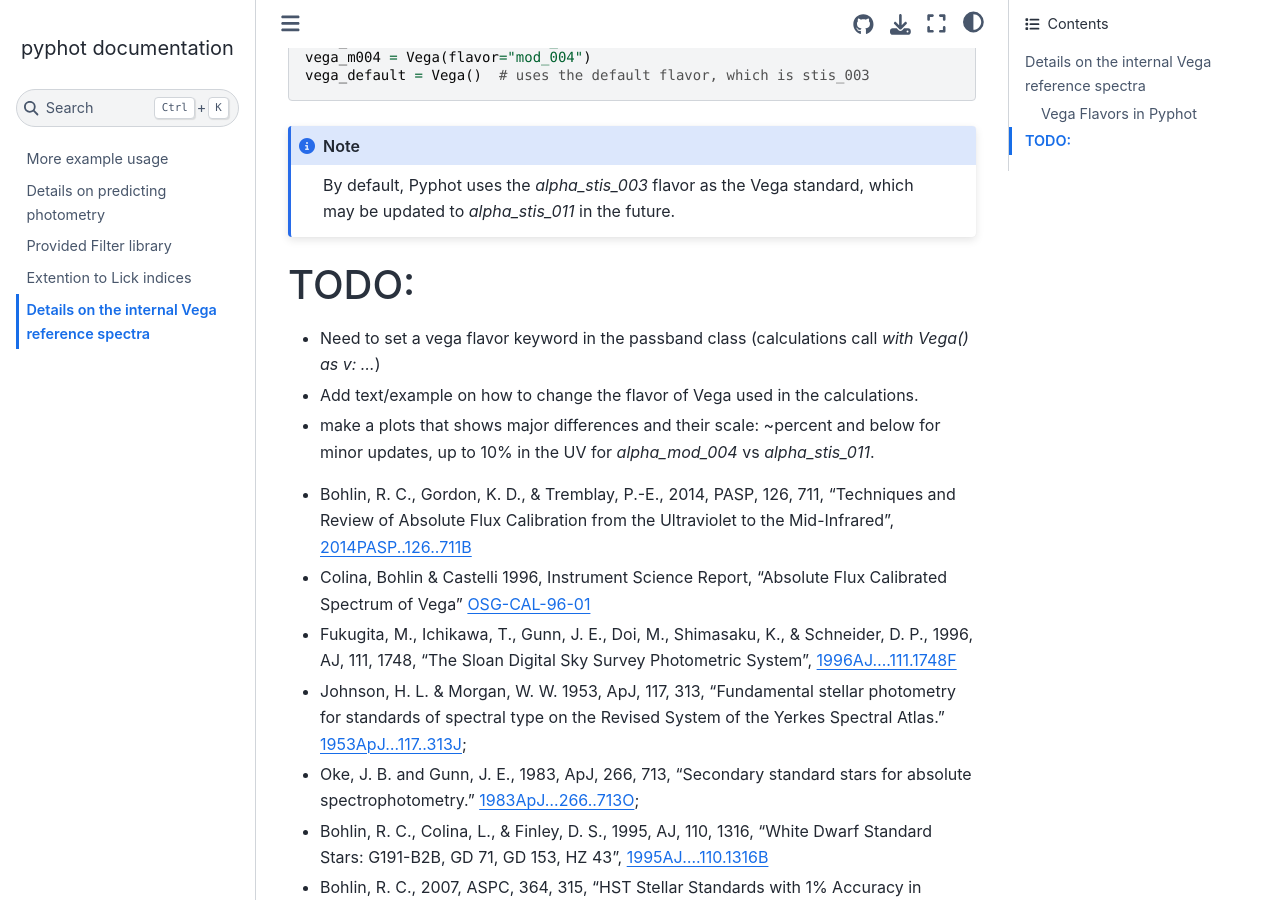
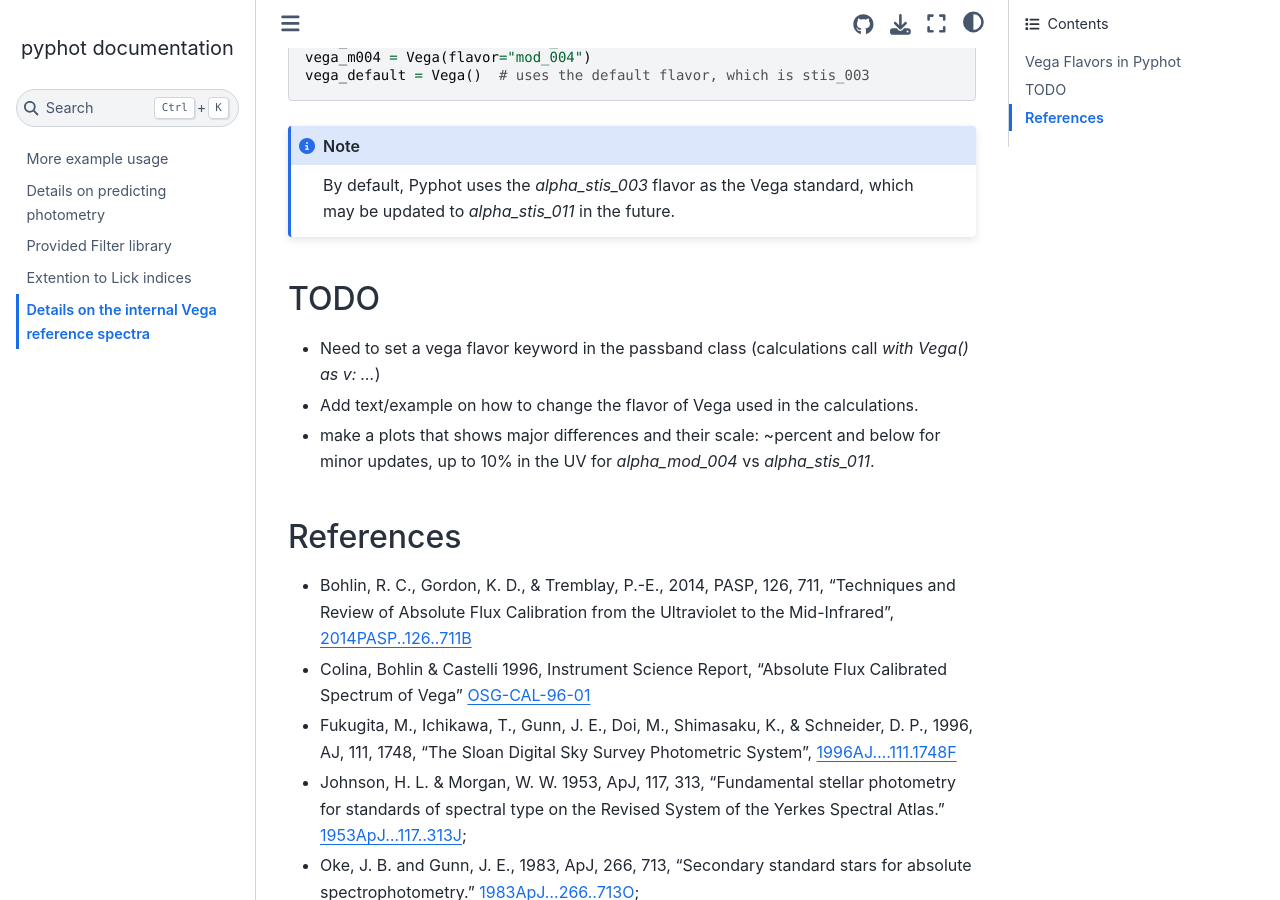
Before and after one commit to mfouesneau/pyphot, a Sphinx documentation site: the page built from doc/vega.rst, in a window 1280 px wide and 900 px high, scrolled down 2206 px. Built offline with Sphinx 7.4.7 and the Sphinx Book theme 1.1.4, drawn with Linux system fonts in a browser that asks for light colours; pages that are not in the unit, such as notebooks, are missing from menus; some of the changed lines change nothing that is shown.

Commit message:
Update vega.rst
minor

```diff
--- a/doc/vega.rst
+++ b/doc/vega.rst
@@ -78,8 +78,8 @@
     By default, Pyphot uses the `alpha_stis_003` flavor as the Vega standard, which may be updated to `alpha_stis_011` in the future.
 
 
-TODO:
-=====
+TODO
+----
 
 * Need to set a vega flavor keyword in the passband class (calculations call `with Vega() as v: ...`)
 * Add text/example on how to change the flavor of Vega used in the calculations.
@@ -87,7 +87,7 @@
 
 
 References
-~~~~~~~~~~
+----------
 
 .. custom ADS format: %l, %Y, %q, %V, %p, "%T", `%R <%u>`_
 
```
